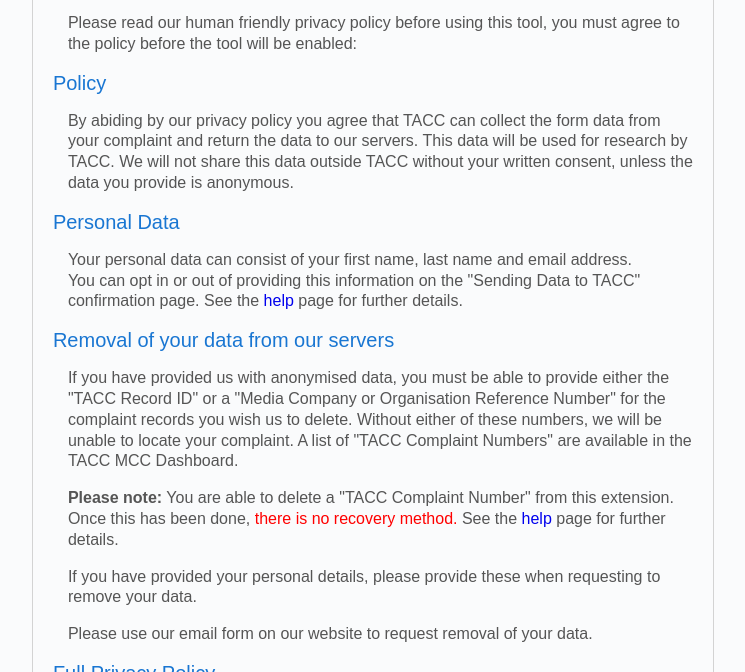
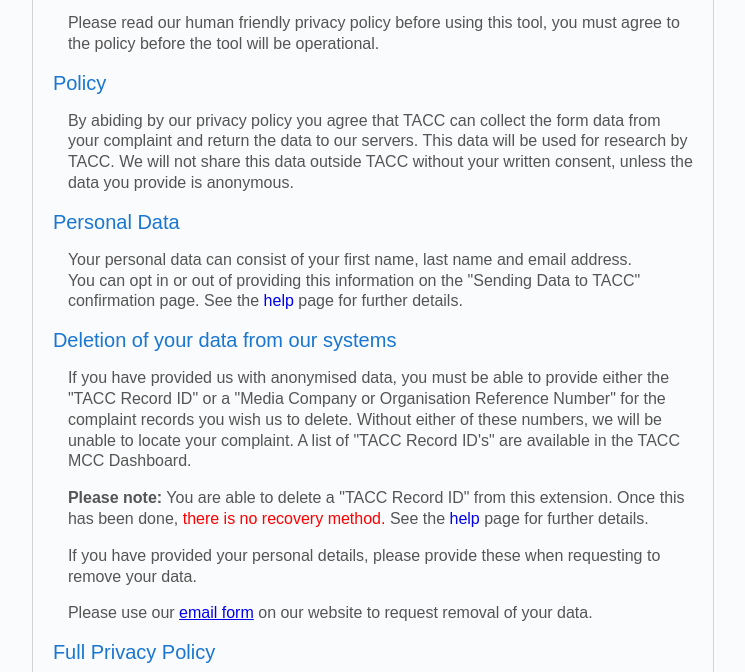
Before and after one commit to TransAdvocacyAndComplaintCollective/TACC_MCC, a browser extension: page plugin/src/init/init.html in a window 1280 px wide. Shown: the part 128-800 px from the top of the page, without its empty margins (267-1012 px from the left). Drawn offline with Linux system fonts and the light colour scheme.

Commit message:
Last few grammar changes from Gale.

```diff
--- a/plugin/src/init/init.html
+++ b/plugin/src/init/init.html
@@ -12,7 +12,7 @@
         <h3>TACC Media Complaints Collector (MCC)</h3>
         <p>
           Please read our human friendly privacy policy before using this tool,
-          you must agree to the policy before the tool will be enabled:
+          you must agree to the policy before the tool will be operational.
         </p>
         <h5>Policy</h5>
         <p>
@@ -36,19 +36,16 @@
           >
           page for further details.
         </p>
-        <h5>Removal of your data from our servers</h5>
+        <h5>Deletion of your data from our systems</h5>
         <p>
           If you have provided us with anonymised data, you must be able to
           provide either the "TACC Record ID" or a "Media Company or Organisation Reference Number" for the complaint
           records you wish us to delete. Without either of these numbers, we will be unable to locate your complaint. A
-          list of "TACC Complaint Numbers" are available in the TACC MCC Dashboard.
+          list of "TACC Record ID's" are available in the TACC MCC Dashboard.
         </p>
         <p>
-          <strong>Please note:</strong> You are able to delete a "TACC Complaint
-          Number" from this extension. Once this has been done,<span
-            style="color: red"
-          >
-            there is no recovery method.</span
+          <strong>Please note:</strong> You are able to delete a "TACC Record ID" from this extension. Once this has
+          been done,<span style="color: red"> there is no recovery method.</span
           >
           See the
           <a
@@ -63,12 +60,12 @@
           If you have provided your personal details, please provide these when requesting to remove your data.
         </p>
         <p>
-          Please use our email form on our website to request removal of your data.
-        </p>
+          Please use our <a href="https://tacc.org.uk/email-us/" target="_blank">email form</a> on our website to
+          request removal of your data.</p>
         <h5>Full Privacy Policy</h5>
         <p>
           Our full privacy policy can be found on our<a style="text-decoration: none !important" target="_blank"
-                                                        href="https://tacc.org.uk/privacy-policy/">website</a>
+                                                        href="https://tacc.org.uk/privacy-policy/"> website</a>
         </p>
         <div style="text-align: center; margin-top: 20px; margin-bottom: 20px">
           <!-- Replaced checkbox with a button -->
```
